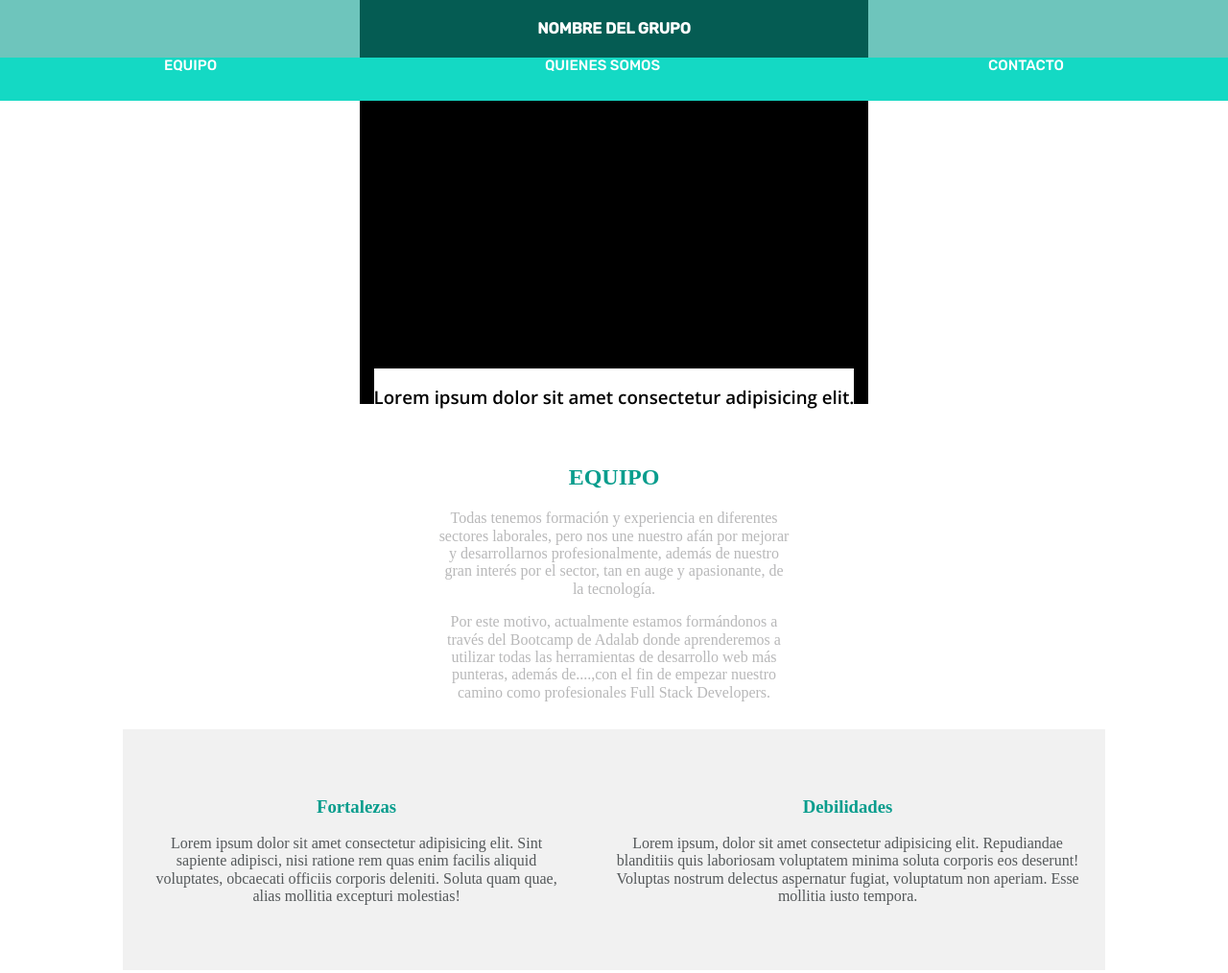
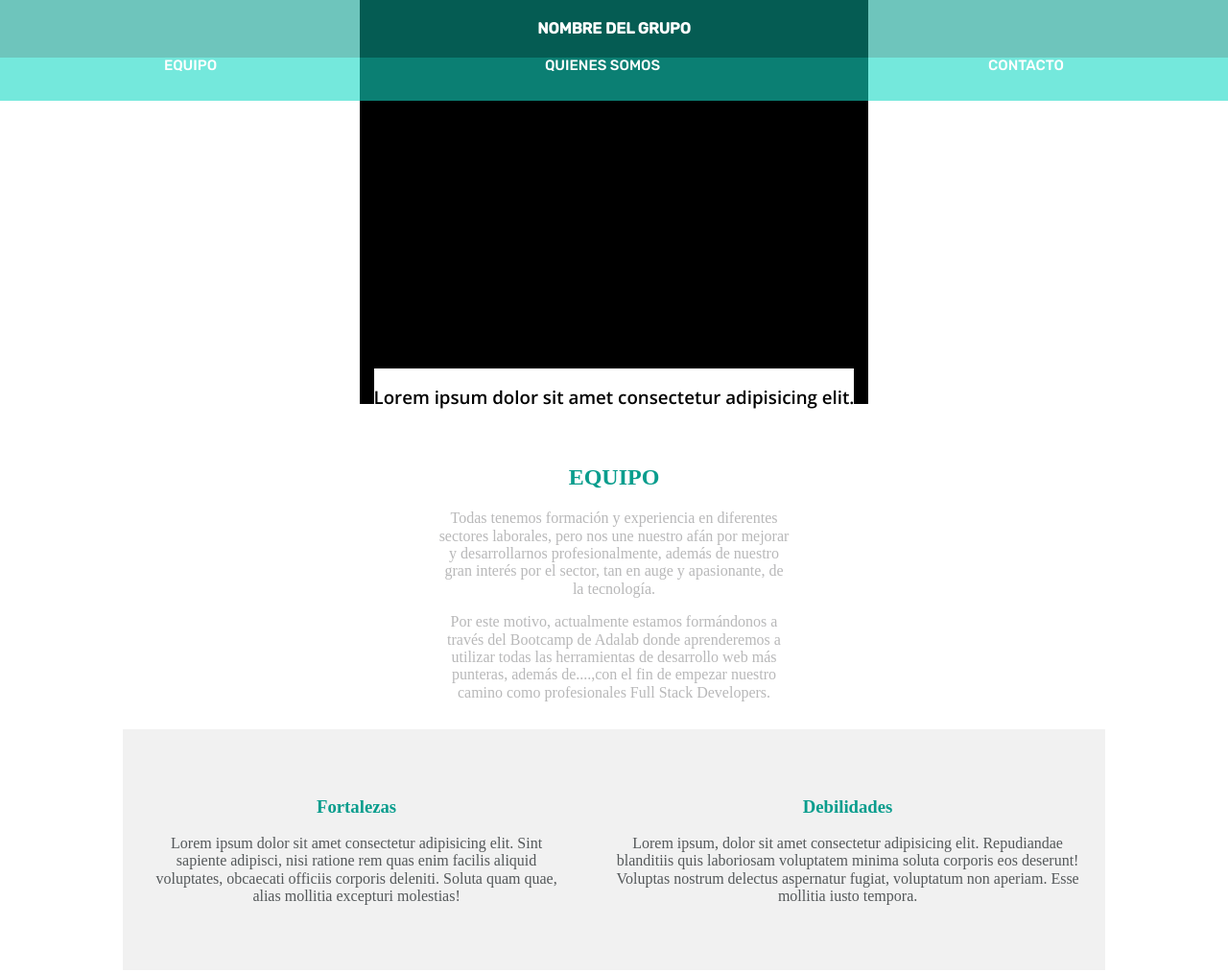
Before and after one commit to Adalab/project-promo-p-module-1-team-3, a plain HTML site: page index.html in a window 1280 px wide. Shown: the top 1014 px of the page at 96% size. Drawn offline with nearby package versions, Linux system fonts and the light colour scheme.

```diff
--- a/styles/main.css
+++ b/styles/main.css
@@ -54,7 +54,7 @@
   /*border: 10px solid black;*/
 }
 .options {
-  background-color: #14d9c4;
+  background-color: #14d9c496;
   height: 45px;
 }
 
```
Also changed, not shown: images/foto Maria.jpg (added).
